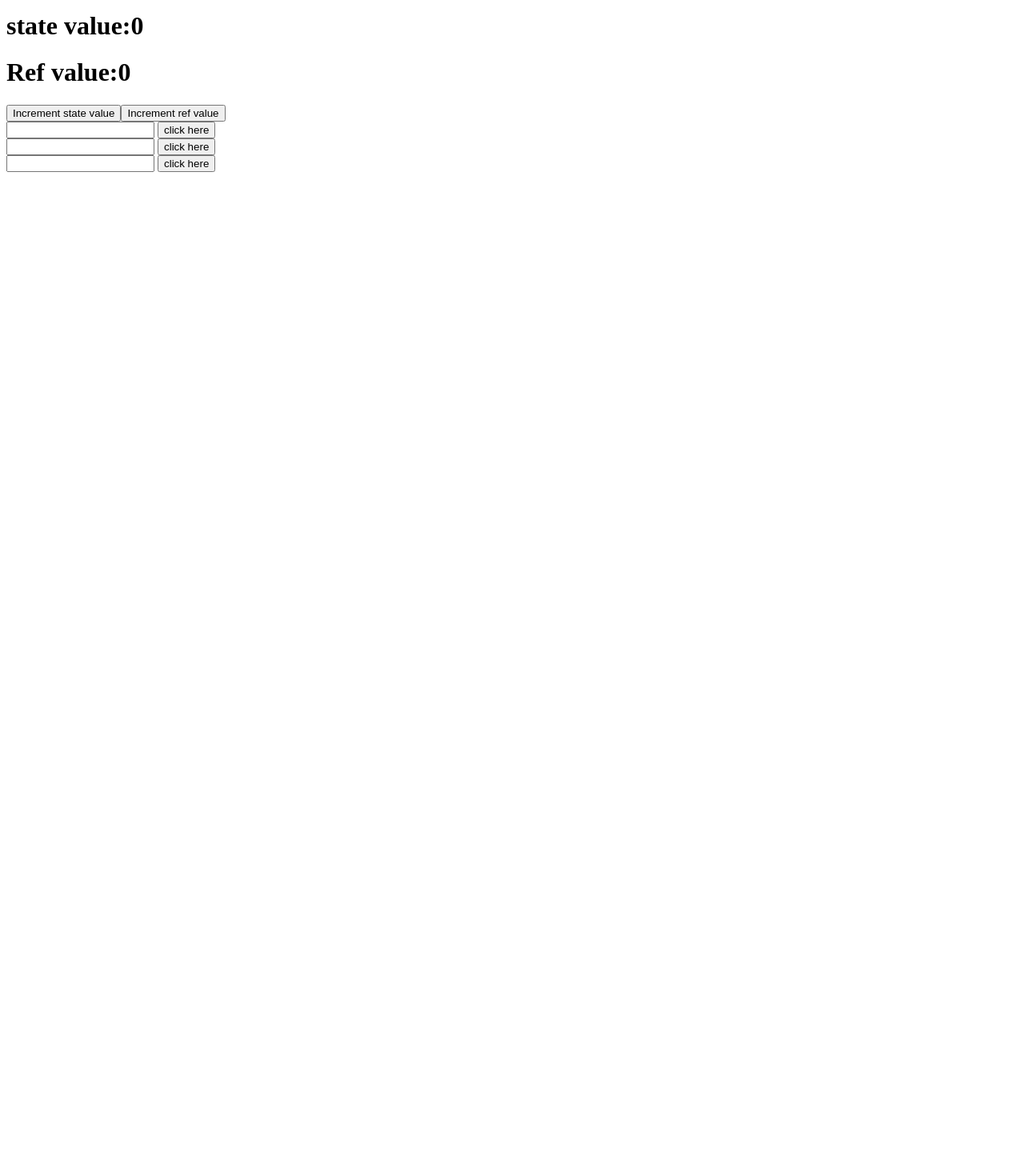
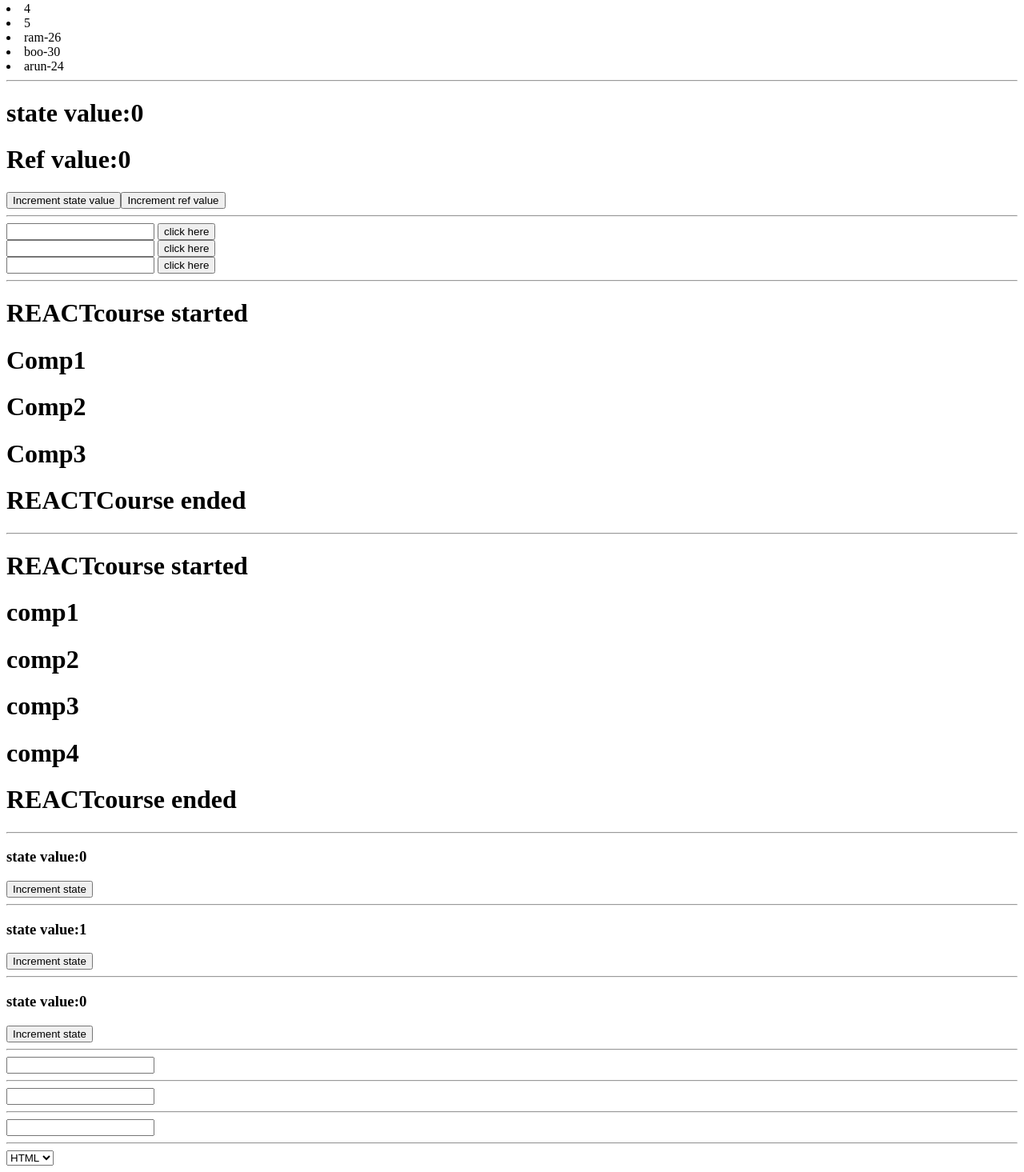
Before and after one commit to Boopathiguna/boopathi, a React (Create React App) app: page / in a window 1280 px wide. Shown: the part 583-2048 px from the top of the page at 80% size. Before the commit the page ends 806 px from the top, so only its background shows below. Built offline with nearby package versions, Linux system fonts and the light colour scheme.

Commit message:
Creted new component and functionalities

```diff
--- a/src/App.js
+++ b/src/App.js
@@ -4,17 +4,40 @@ import Classcomponent from "./components/classcomponents"
 import Navbar from "./components/navbar"
 import UseRefcomp from "./components/userref"
 import Usercomp2 from "./components/userref2"
-
+import Context from "./components/context"
+import Context2 from "./components/context2"
+import Effect1 from "./components/useeffect1"
+import Effect2 from "./components/useeffect2"
+import Effect3 from "./components/useeffect3"
+import Form from "./components/form"
 
 export default function App(){
   return(
     <div>
       <Functioncomponents/>
-      <Boocomponent count="Run baby Run"/>
+      <hr/>
+      <h1><Boocomponent count="HELLO EVERYONE"/></h1>
+      <hr/>
+
       <Classcomponent data="hello"/>
+      <hr/>
       <Navbar/>
+      <hr/>
       <UseRefcomp/>
+      <hr/>
       <Usercomp2/>
+      <hr/>
+      <Context/>
+      <hr/>
+      <Context2/>
+      <hr/>
+      <Effect1/>
+      <hr/>
+      <Effect2/>
+      <hr/>
+      <Effect3/>
+      <hr/>
+      <Form/>
     </div>
   )
 }
--- /dev/null
+++ b/src/components/context.js
@@ -0,0 +1,43 @@
+import { useState } from "react";
+export default function Context(){
+    const[course,setcourse]=useState("REACT");
+    return(
+        <div>
+            <h1>{course}course started</h1>
+            <Comp1 data={course}/>
+
+
+        </div>
+    )
+    function Comp1(){
+        return(
+            <div>
+                <h1>Comp1</h1>
+                <Comp2 />
+            </div>
+        )
+    }
+    function Comp2(props){
+        return(
+            <div>
+                <h1>Comp2</h1>
+                <Comp3/>
+            </div>
+        )
+    }
+    function Comp3(props){
+        return(
+            <div>
+                <h1>Comp3</h1>
+                <Comp4 />
+            </div>
+        )
+    }
+    function Comp4(){
+        return(
+            <div>
+                <h1>{course}Course ended </h1>
+            </div>
+        )
+    }
+}
--- /dev/null
+++ b/src/components/context2.js
@@ -0,0 +1,49 @@
+import { useState,createContext,useContext } from "react";
+const contextPKg =createContext();
+export default function Context2(){
+    const [course,setcourse]=useState("REACT");
+    return(
+       <contextPKg.Provider value={course}>
+    <div>
+            <h1>{course}course started</h1>
+            <Comp1/>
+        <Comp2/>
+        <Comp3/>
+        <Comp4/>
+        <Comp5/>
+        </div>
+
+        </contextPKg.Provider>
+
+
+
+    )}
+    function Comp1(){
+        return(
+            <h1>comp1</h1>
+        )
+    }
+function Comp2(){
+        return(
+            <h1>comp2</h1>
+        )
+    }
+function Comp3(){
+        return(
+            <h1>comp3</h1>
+        )
+    }
+function Comp4(){
+        return(
+            <h1>comp4</h1>
+        )
+    }
+function Comp5(){
+        const cr=useContext(contextPKg)
+        return(
+            <>
+            <h1>{cr}course ended</h1>
+            </>
+
+        )
+    }
--- /dev/null
+++ b/src/components/form.js
@@ -0,0 +1,31 @@
+import { useState } from "react";
+export default function Form(){
+    const [data,setData]=useState();
+    const handlestate=(event)=>{
+        const name=event.target.name;
+        const value=event.target.value;
+        setData((previousdata)=>({
+            ...previousdata,[name]:value
+        }))
+        console.log(data);
+
+    }
+
+    return(
+        <div>
+            <input type="text" name="username" onChange={handlestate}/>
+            <hr/>
+            <input type="email" name="email" onChange={handlestate}/>
+            <hr/>
+            <input type="password" name="password" onChange={handlestate}/>
+            <hr/>
+            <select onChange={handlestate} name="courses">
+                <option value='HTML'>HTML</option>
+                <option value='CSS'>CSS</option>
+                <option value='JS'>JS</option>
+                </select>
+
+        </div>
+
+    )
+}
--- /dev/null
+++ b/src/components/useeffect1.js
@@ -0,0 +1,17 @@
+import { useEffect, useState } from "react";
+export default function Effect1(){
+    const[count,setcount]=useState(0);
+    function handlestate(){
+        setcount(count+1)
+    }
+    useEffect(()=>{
+        document.title=`count:${count}`
+    })
+    return(
+        <div>
+            <h3>state value:{count}</h3>
+            <button onClick={handlestate}>Increment state</button>
+        </div>
+
+    )
+}
--- /dev/null
+++ b/src/components/useeffect2.js
@@ -0,0 +1,17 @@
+import { useState,useEffect} from "react";
+export default function Effect2(){
+    const [count,setcount]=useState(1);
+    function handlestate(){
+        setcount(count+1)
+    }
+    useEffect(()=>{
+        document.title=`count:${count}`
+    },[])
+    return(
+        <div>
+            <h3>state  value:{count}</h3>
+            <button onClick={handlestate}>Increment state</button>
+        </div>
+
+    )
+}
--- /dev/null
+++ b/src/components/useeffect3.js
@@ -0,0 +1,18 @@
+import { getValue } from "@testing-library/user-event/dist/utils";
+import { useState,useEffect } from "react";
+export default function Effect3(){
+    const [count,setcount]=useState(0);
+    function handlestate(){
+        setcount(count+1)
+    }
+    useEffect(()=>{
+        document.title=`count:${count}`
+    },[count])
+    return(
+        <div>
+            <h3>state value:{count}</h3>
+            <button onClick={handlestate}>Increment state</button>
+        </div>
+
+    )
+}
```
